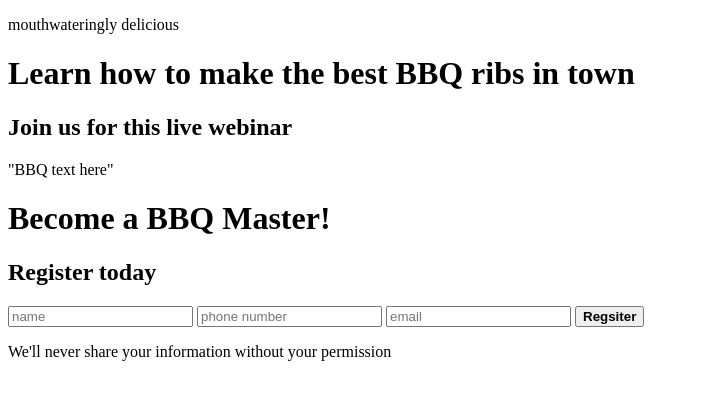
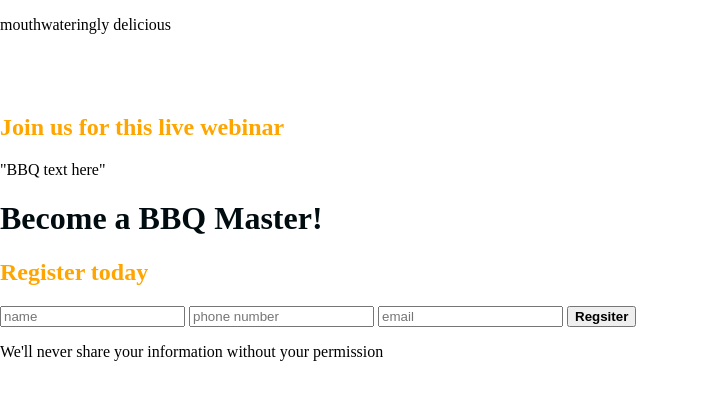
Before and after one commit to cvs181801/BBQ-Splash-Page, a plain HTML site: page index.html in a window 1280 px wide. Shown: the whole page, without its empty margins (0-707 px from the left). Drawn offline with Linux system fonts and the light colour scheme.

Commit message:
add style

```diff
--- a/index.html
+++ b/index.html
@@ -3,7 +3,8 @@
 <head>
     <meta charset="UTF-8">
     <meta name="viewport" content="width=device-width, initial-scale=1.0">
-    <title>Become a BBQ Master!</title>
+        <title>Become a BBQ Master!</title>
+    <link href="stylesheet.css" rel="stylesheet">
 </head>
 <body>
     <div class="large-div">
--- a/stylesheet.css
+++ b/stylesheet.css
@@ -1,3 +1,19 @@
 :root {
     --orange: orange;
 }
+
+body {
+    margin: 0 auto;
+    align-content: center;
+}
+
+.main-header {
+    color: white;
+}
+.secondary-header {
+    color: rgb(1, 12, 17)
+}
+
+h2 {
+    color: var(--orange);
+}
```
